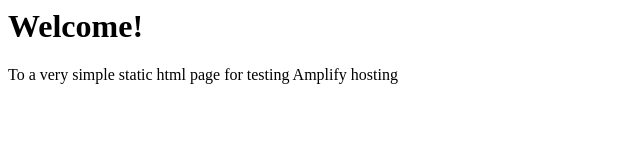
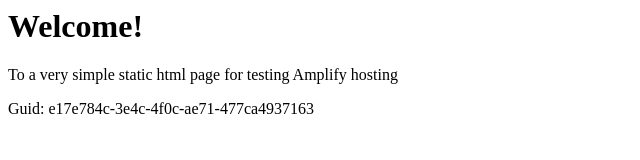
Before and after one commit to aws-aemilia-iad/Github-PR-Commit-Integration-Test-DoNotTouch-v1-gamma-us-east-1, a website: page src/index.html in a window 1280 px wide. Shown: the whole page, without its empty margins (0-640 px from the left). Drawn offline with Linux system fonts and the light colour scheme.

Commit message:
commit from integ tests

```diff
--- a/src/index.html
+++ b/src/index.html
@@ -1,3 +1,5 @@
+
+
 <html lang="en">
 
 <head>
@@ -10,6 +12,6 @@
 <body>
     <h1>Welcome!</h1>
     <p>To a very simple static html page for testing Amplify hosting</p>
-</body>
+    <p>Guid: e17e784c-3e4c-4f0c-ae71-477ca4937163</p></body>
 
 </html>
```
